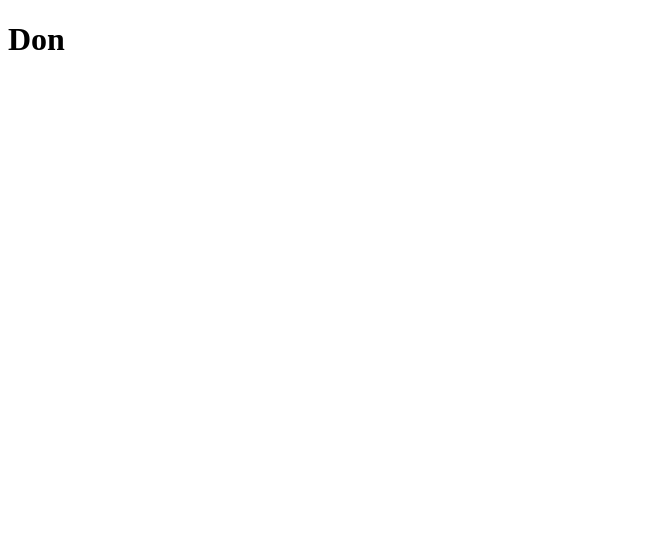
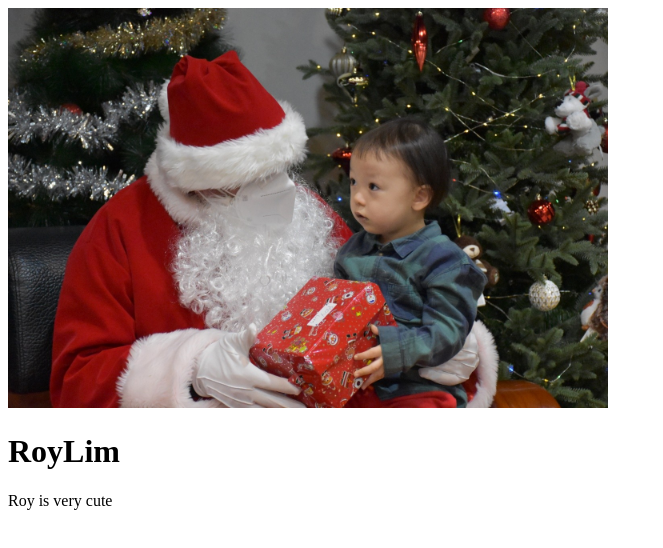
Before and after one commit to DonJackie/WEB, a plain HTML site: page index.html in a window 1280 px wide. Shown: the whole page, without its empty margins (0-663 px from the left). Drawn offline with Linux system fonts and the light colour scheme; files whose address does not match are found by name.

Commit message:
HTML Image Element

```diff
--- a/index.html
+++ b/index.html
@@ -1,9 +1,11 @@
 <!DOCTYPE html>
 <head>
     <meta charset="UTF-8">
-    <title>Don's site</title>
+    <title>RoyLim's profile</title>
 </head>
 <body>
-    <h1>Don</h1>
+    <img src="D:\web\image\BabyRoy.jpg" alt="Roy's picture" height="400" width="600">
+    <h1>RoyLim</h1>
+    <p>Roy is very cute</p>
 </body>
 </html>
```
Also changed, not shown: image/BabyRoy.jpg (added).
